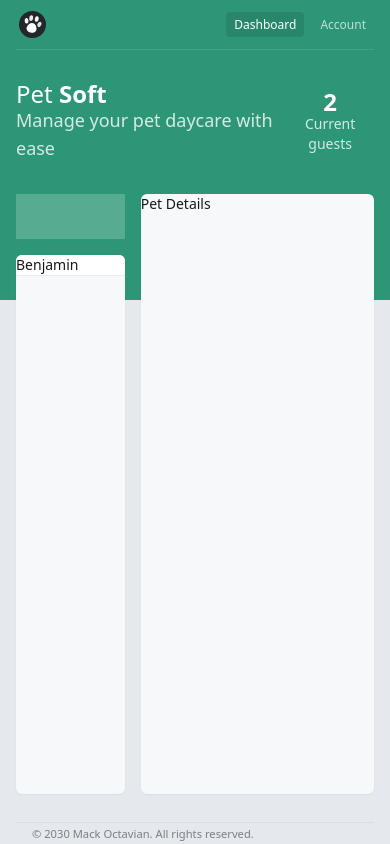
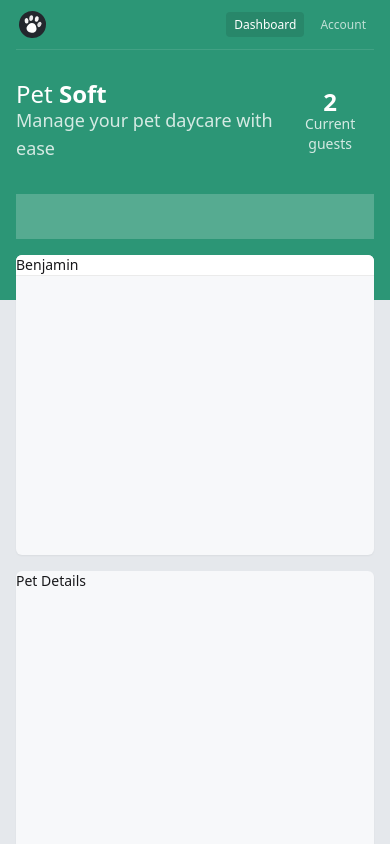
Before and after one commit to mackoctavian/petsoft, a Next.js app: page /app/dashboard in a window 390 px wide. Shown: the top 844 px of the page. Built offline with nearby package versions, Linux system fonts and the light colour scheme.

Commit message:
made the dashboard grid system responsive

```diff
--- a/app/(app)/app/dashboard/page.tsx
+++ b/app/(app)/app/dashboard/page.tsx
@@ -13,16 +13,16 @@
         <Branding />
         <Stats />
       </div>
-      <div className="grid grid-cols-3 grid-rows-[45px_1fr] gap-4 h-[600px]">
-        <div className="row-start-1 row-span-1 col-start-1 col-span-1">
+      <div className="grid grid-rows-[45px_300px_500px] md:grid-cols-3 md:grid-rows-[45px_1fr] gap-4 md:h-[600px]">
+        <div className="md:row-start-1 md:row-span-1 md:col-start-1 md:col-span-1">
           <SearchForm />
         </div>
-        <div className="row-start-2 row-span-full col-start-1 col-span-1">
+        <div className="md:row-start-2 md:row-span-full md:col-start-1 md:col-span-1">
           <ContentBlock>
             <PetList />
           </ContentBlock>
         </div>
-        <div className="row-start-1 row-span-full col-start-2 col-span-full">
+        <div className="md:row-start-1 md:row-span-full md:col-start-2 md:col-span-full">
           <ContentBlock>
             <PetDetails />
           </ContentBlock>
```
